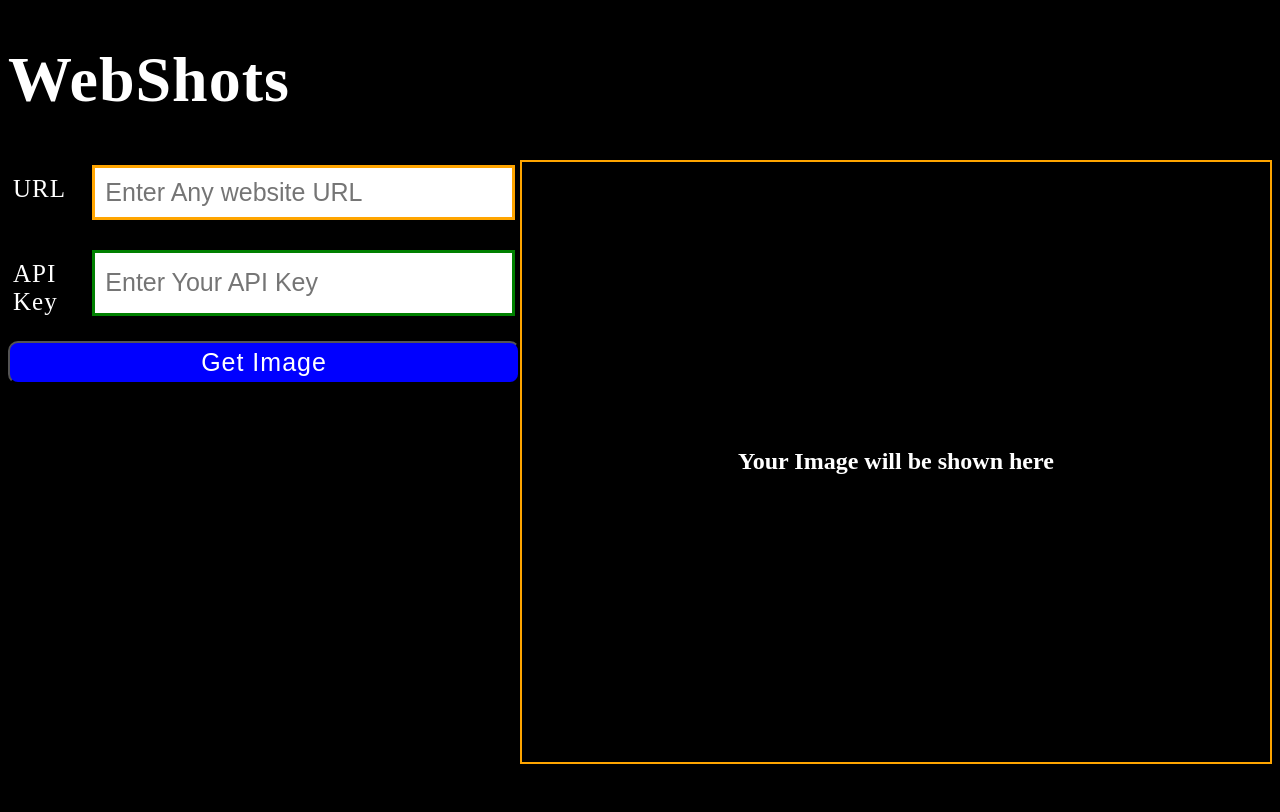
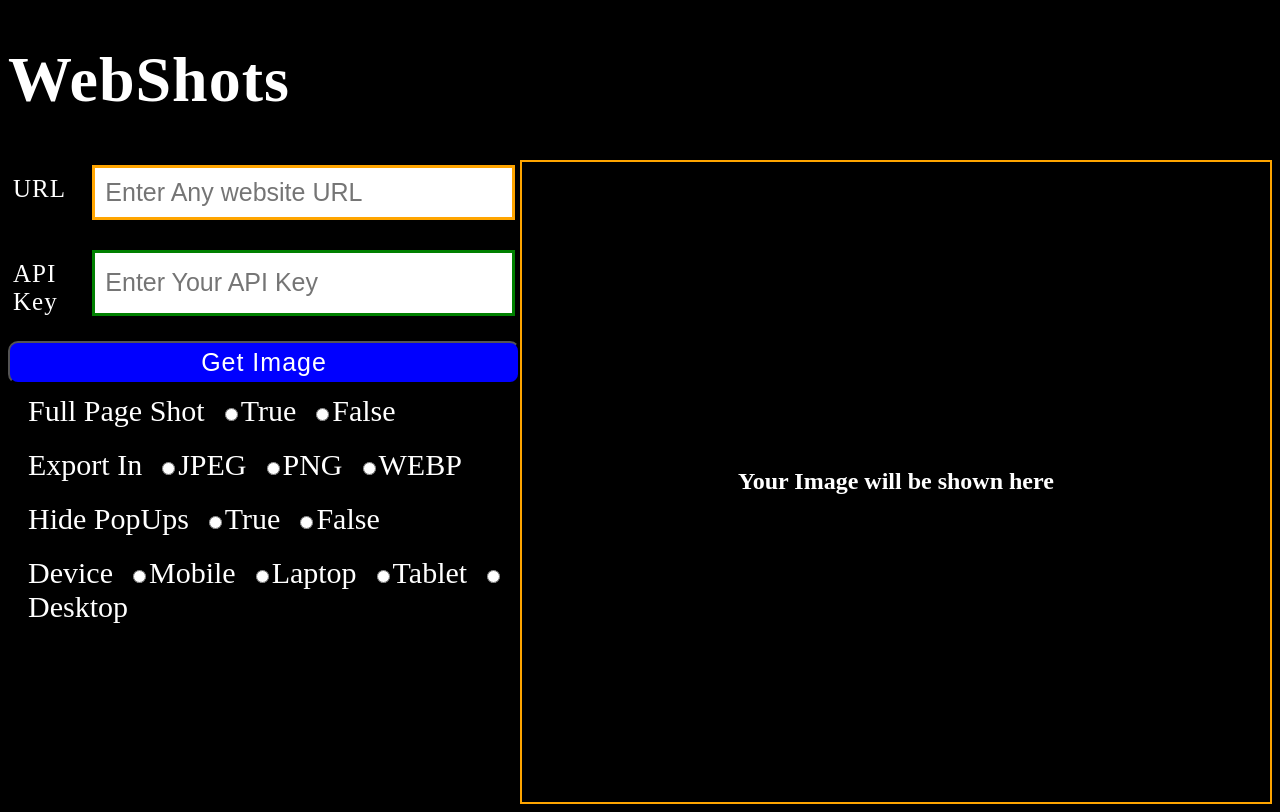
Before and after one commit to FrankYChills/WebShotss, a React (Create React App) app: page / in a window 1280 px wide. Built offline with nearby package versions, Linux system fonts and the light colour scheme.

Commit message:
complete basic functionality

```diff
--- a/src/App.css
+++ b/src/App.css
@@ -62,7 +62,7 @@ h1:hover {
 .down_image {
   font-size: 25px;
   text-decoration: none;
-  margin: 15px auto 0 auto;
+  margin: 25px auto 10px auto;
   background-color: teal;
   color: white;
   padding: 10px;
@@ -73,18 +73,33 @@ h1:hover {
 .img_div {
   color: white;
   flex: 1;
-  min-height: 75vh;
+  min-height: 80vh;
   display: flex;
   align-items: center;
   justify-content: center;
   border: 2px solid orange;
+
+  overflow-x: auto;
+  overflow-y: auto;
 }
 
 .res_img {
-  object-fit: cover;
-  max-width: 100%;
-  max-height: 100%;
-  overflow: auto;
+  width: 100%;
+  height: 100%;
+}
+
+.features {
+  margin-top: 10px;
+  font-size: 30px;
+  display: flex;
+  min-height: 50%;
+  flex-direction: column;
+  justify-content: flex-start;
+  margin-left: 20px;
+}
+
+.features > div {
+  margin-bottom: 20px;
 }
 
 @media only screen and (max-width: 1240px) {
--- a/src/components/InputForm.jsx
+++ b/src/components/InputForm.jsx
@@ -7,12 +7,23 @@ const InputForm = () => {
   const [isLoading, setLoading] = useState(false);
   const [image, setImage] = useState("");
   const [gotImage, setGotImage] = useState(false);
+  const [fullPage, setFullPage] = useState(false);
+  const [imgExport, setImgExport] = useState("png");
+  const [popUp, setPopup] = useState(false);
+  const [device, setDevice] = useState("laptop");
+
+  const togglefull = (e) => setFullPage(e.target.value);
+  const toggleexport = (e) => setImgExport(e.target.value);
+  const togglePopups = (e) => setPopup(e.target.value);
+  const toggleDevice = (e) => setDevice(e.target.value);
+
+  const extraFeatures = { fullPage, imgExport, popUp, device };
 
   const handleSubmit = async (e) => {
     setGotImage(false);
     e.preventDefault();
     setLoading(true);
-    var uri = await getImage(url, key);
+    var uri = await getImage(url, key, extraFeatures);
     setImage(uri);
     setLoading(false);
     setGotImage(true);
@@ -53,6 +64,7 @@ const InputForm = () => {
         >
           Get Image
         </button>
+
         {gotImage ? (
           <a href={image} download className="down_image">
             Download Image
@@ -60,6 +72,116 @@ const InputForm = () => {
         ) : (
           ""
         )}
+        <div className="features">
+          <div className="fullpage">
+            <label htmlFor="fullpage">Full Page Shot&ensp;</label>
+            <input
+              type="radio"
+              name="fullpage"
+              id="fullpage"
+              value={true}
+              onClick={togglefull}
+            />
+            <label htmlFor="true">True</label>
+            &ensp;
+            <input
+              type="radio"
+              name="fullpage"
+              id="fullpage"
+              value={false}
+              onClick={togglefull}
+            />
+            <label htmlFor="false">False</label>
+          </div>
+          <div className="export">
+            <label htmlFor="export">Export In&ensp;</label>
+            <input
+              type="radio"
+              name="export"
+              id="export"
+              value="jpeg"
+              onClick={toggleexport}
+            />
+            <label htmlFor="export">JPEG</label>
+            &ensp;
+            <input
+              type="radio"
+              name="export"
+              id="export"
+              value="png"
+              onClick={toggleexport}
+            />
+            <label htmlFor="export">PNG</label>
+            &ensp;
+            <input
+              type="radio"
+              name="export"
+              id="export"
+              value="webp"
+              onClick={toggleexport}
+            />
+            <label htmlFor="export">WEBP</label>
+          </div>
+          <div className="popups">
+            <label htmlFor="popups">Hide PopUps&ensp;</label>
+            <input
+              type="radio"
+              name="popups"
+              id="popups"
+              value={true}
+              onClick={togglePopups}
+            />
+            <label htmlFor="popups">True</label>
+            &ensp;
+            <input
+              type="radio"
+              name="popups"
+              id="popups"
+              value={false}
+              onClick={togglePopups}
+            />
+            <label htmlFor="popups">False</label>
+          </div>
+          <div className="device">
+            <label htmlFor="device">Device&ensp;</label>
+            <input
+              type="radio"
+              name="device"
+              id="device"
+              value="mobile"
+              onClick={toggleDevice}
+            />
+            <label htmlFor="device">Mobile</label>
+            &ensp;
+            <input
+              type="radio"
+              name="device"
+              id="device"
+              value="laptop"
+              onClick={toggleDevice}
+            />
+            <label htmlFor="device">Laptop</label>
+            &ensp;
+            <input
+              type="radio"
+              name="device"
+              id="device"
+              value="tablet"
+              onClick={toggleDevice}
+            />
+            <label htmlFor="device">Tablet</label>
+            &ensp;
+            <input
+              type="radio"
+              name="device"
+              id="device"
+              value="desktop"
+              onClick={toggleDevice}
+            />
+            <label htmlFor="device">Desktop</label>
+            &ensp;
+          </div>
+        </div>
       </form>
       <div className="img_div">
         {!isLoading && !gotImage ? (
@@ -67,7 +189,9 @@ const InputForm = () => {
         ) : isLoading && !gotImage ? (
           <h2>Loading ...</h2>
         ) : !isLoading && gotImage ? (
-          <img src={image} className="res_img" />
+          <div className="img_div">
+            <img src={image} className="res_img" />
+          </div>
         ) : (
           <h2>No image found!!</h2>
         )}
--- a/src/getImage.js
+++ b/src/getImage.js
@@ -1,7 +1,9 @@
 import axios from "axios";
 
-export default async function getImage(url, key) {
+export default async function getImage(url, key, features) {
   var expo_url = "https://website-screenshot-api.exponential.host/";
+
+  console.log(url);
 
   const res = await axios.get("https://proxy.cors.sh/" + expo_url, {
     headers: {
@@ -10,6 +12,10 @@ export default async function getImage(url, key) {
     },
     params: {
       url: url,
+      capture_full_page: features.fullPage,
+      hide_popups: features.popUp,
+      device: features.device,
+      export_format: features.imgExport,
     },
     responseType: "blob",
   });
```
